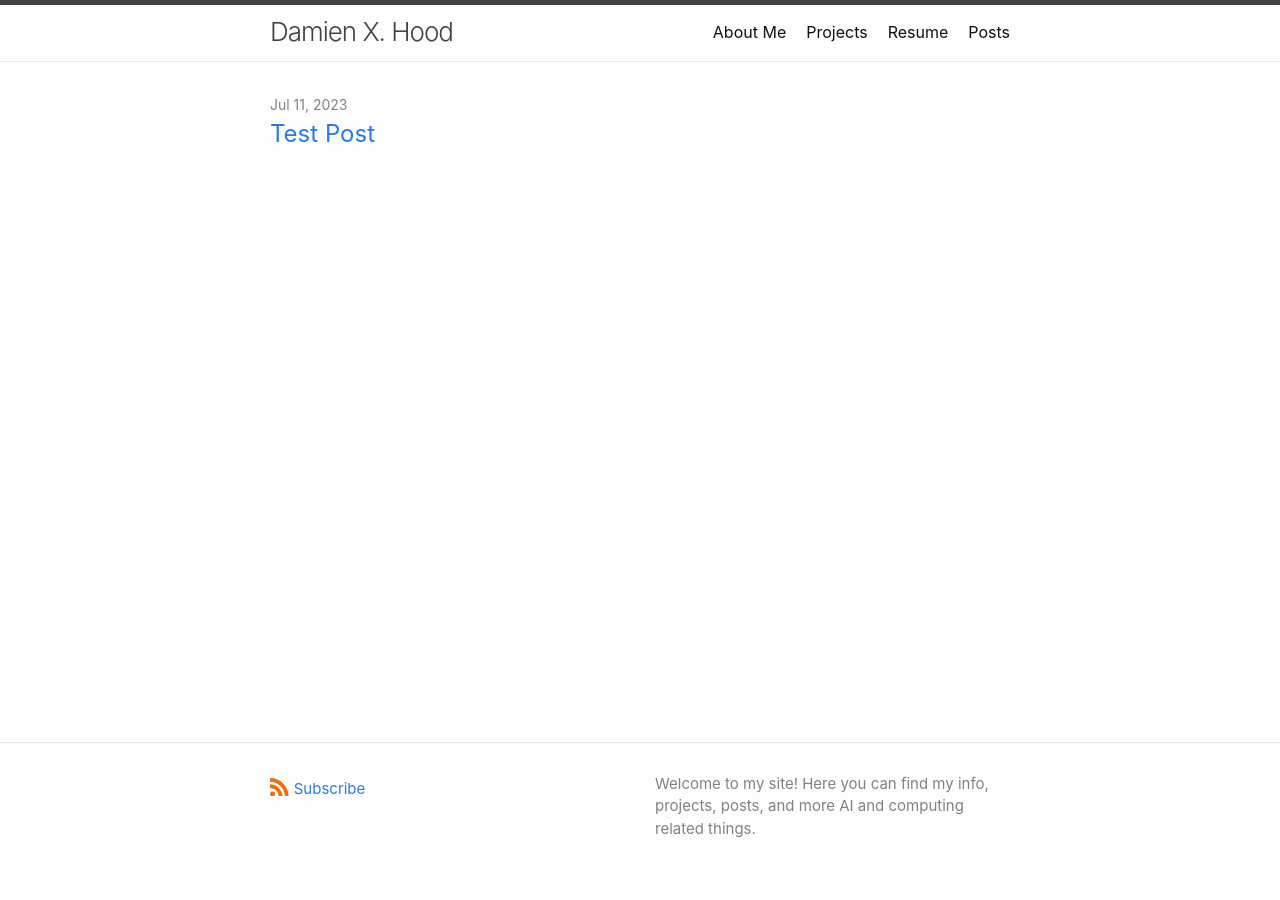
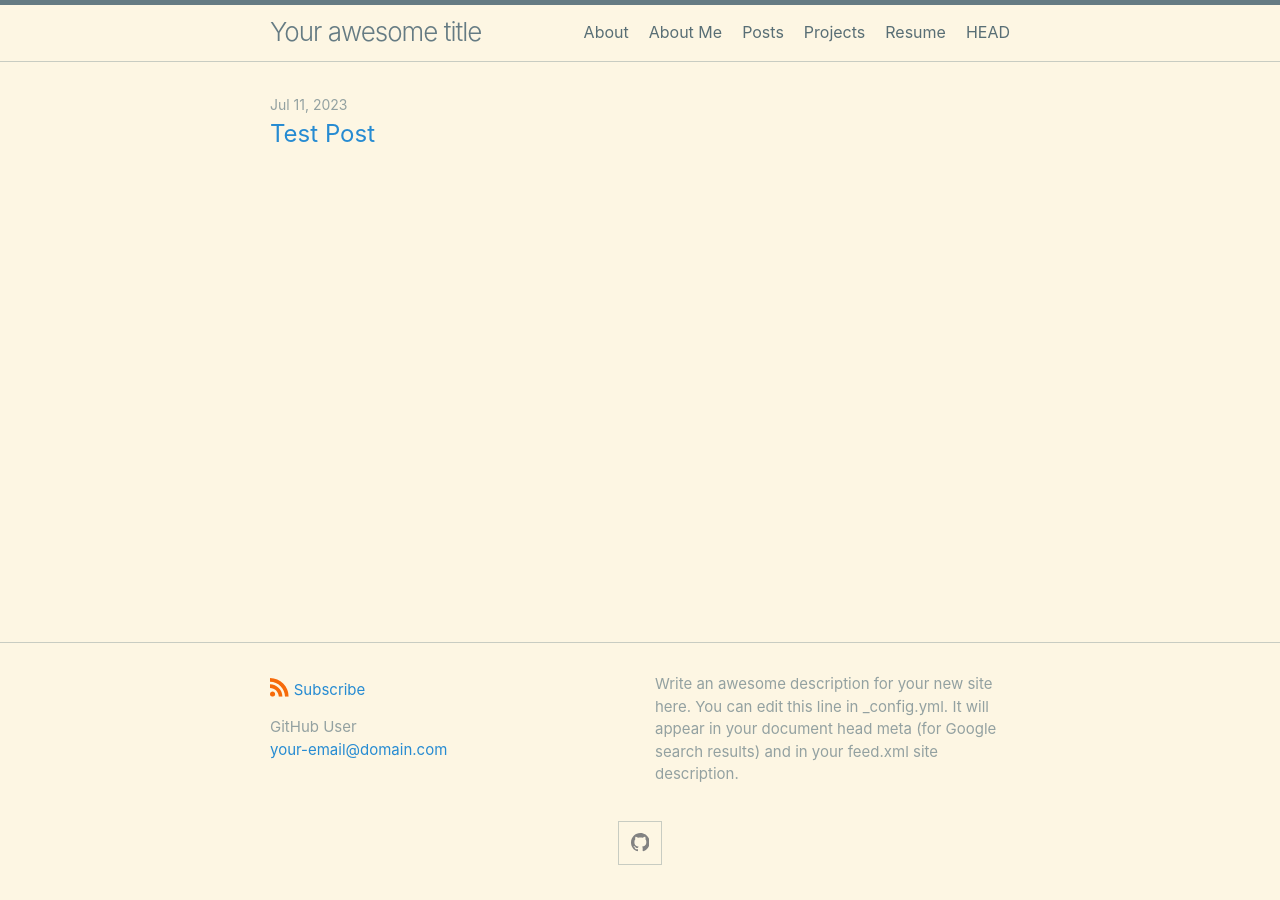
Before and after one commit to dxwhood/dxwhood.github.io, a Jekyll site: the page built from index.md, in a window 1280 px wide. Built offline with Jekyll 4.4.1, drawn with Linux system fonts in a browser that asks for light colours; part of the change alters nothing that is shown.

Commit message:
tweaking

```diff
--- a/_config.yml
+++ b/_config.yml
@@ -1,59 +1,60 @@
-# Welcome to Jekyll!
-#
-# This config file is meant for settings that affect your whole blog, values
-# which you are expected to set up once and rarely edit after that. If you find
-# yourself editing this file very often, consider using Jekyll's data files
-# feature for the data you need to update frequently.
-#
-# For technical reasons, this file is *NOT* reloaded automatically when you use
-# 'bundle exec jekyll serve'. If you change this file, please restart the server process.
-#
-# If you need help with YAML syntax, here are some quick references for you:
-# https://learn-the-web.algonquindesign.ca/topics/markdown-yaml-cheat-sheet/#yaml
-# https://learnxinyminutes.com/docs/yaml/
-#
-# Site settings
-# These are used to personalize your new site. If you look in the HTML files,
-# you will see them accessed via {{ site.title }}, {{ site.email }}, and so on.
-# You can create any custom variable you would like, and they will be accessible
-# in the templates via {{ site.myvariable }}.
+title: Your awesome title
+author:
+  name: GitHub User
+  email: your-email@domain.com
 
-title: Damien X. Hood
-email: damien.hood@carleton.ca
-author: Damien X. Hood
-description: >- # this means to ignore newlines until "baseurl:"
-  Welcome to my site! Here you can find my info, projects, posts, and more AI and computing related things.
-baseurl: "" # the subpath of your site, e.g. /blog
-url: "https://dxwhood.github.io" # the base hostname & protocol for your site, e.g. http://example.com
-header_pages:
-  - aboutMe.md
-  - projects.md
-  - resume.md
-  - posts.md
-github_username:  dxwhood
-linkedin_username: damien-hood-151940226
+# The `>` after `description:` means to ignore line-breaks until next key.
+# If you want to omit the line-break after the end of text, use `>-` instead.
+description: >
+  Write an awesome description for your new site here. You can edit this line
+  in _config.yml. It will appear in your document head meta (for Google search
+  results) and in your feed.xml site description.
 
 # Build settings
+
 theme: minima
+
 plugins:
   - jekyll-feed
+  - jekyll-seo-tag
 
-# Exclude from processing.
-# The following items will not be processed, by default.
-# Any item listed under the `exclude:` key here will be automatically added to
-# the internal "default list".
+# Theme-specific settings
+
+minima:
+  # Minima date format.
+  # Refer to https://shopify.github.io/liquid/filters/date/ if you want to customize this.
+  #
+  # date_format: "%b %-d, %Y"
+
+
+  skin: solarized
+
+  # Generate social links in footer.
+  social_links:
+      - { platform: github,         user_url: "https://github.com/dxwhood" }
+
+  #   - { platform: devto,          user_url: "https://dev.to/jekyll" }
+  #   - { platform: dribbble,       user_url: "https://dribbble.com/jekyll" }
+  #   - { platform: facebook,       user_url: "https://www.facebook.com/jekyll" }
+  #   - { platform: flickr,         user_url: "https://www.flickr.com/photos/jekyll" }
+  #   - { platform: github,         user_url: "https://github.com/jekyll/minima" }
+  #   - { platform: google_scholar, user_url: "https://scholar.google.com/citations?user=qc6CJjYAAAAJ" }
+  #   - { platform: instagram,      user_url: "https://www.instagram.com/jekyll" }
+  #   - { platform: keybase,        user_url: "https://keybase.io/jekyll" }
+  #   - { platform: linkedin,       user_url: "https://www.linkedin.com/in/jekyll" }
+  #   - { platform: microdotblog,   user_url: "https://micro.blog/jekyll" }
+  #   - { platform: pinterest,      user_url: "https://www.pinterest.com/jekyll" }
+  #   - { platform: stackoverflow,  user_url: "https://stackoverflow.com/users/1234567/jekyll" }
+  #   - { platform: telegram,       user_url: "https://t.me/jekyll" }
+  #   - { platform: twitter,        user_url: "https://twitter.com/jekyllrb" }
+  #   - { platform: youtube,        user_url: "https://www.youtube.com/jekyll" }
+
+# If you want to link only specific pages in your header, uncomment this and add the path to the pages in
+# order as they should show up.
 #
-# Excluded items can be processed by explicitly listing the directories or
-# their entries' file path in the `include:` list.
+# header_pages:
+#   - about.md
+
+# Set to `true` to show excerpts on the homepage.
 #
-# exclude:
-#   - .sass-cache/
-#   - .jekyll-cache/
-#   - gemfiles/
-#   - Gemfile
-#   - Gemfile.lock
-#   - node_modules/
-#   - vendor/bundle/
-#   - vendor/cache/
-#   - vendor/gems/
-#   - vendor/ruby/
+# show_excerpts: false
```
